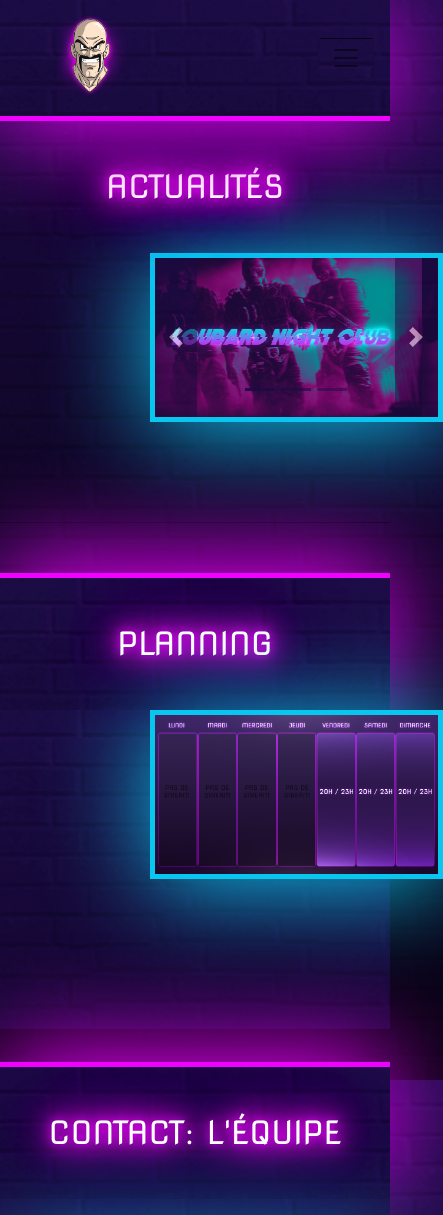
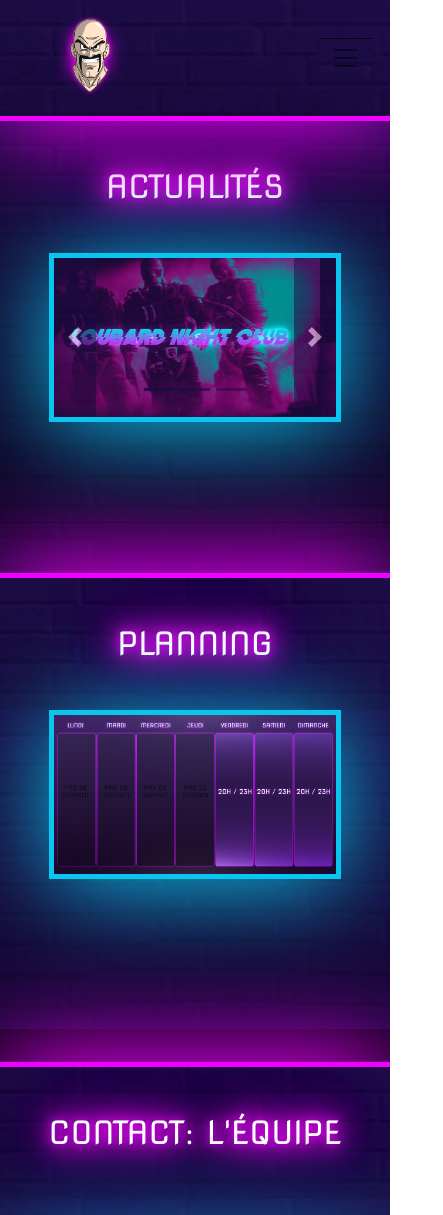
Before and after one commit to Eddyantunes/loubard-night-club, an Angular app: page / in a window 390 px wide. Shown: the top 1215 px of the page, 443 px wide, since content can reach past the window. Built offline with nearby package versions, Linux system fonts and the light colour scheme.

Commit message:
responsivité ok3

```diff
--- a/src/app/carousel/carousel.component.html
+++ b/src/app/carousel/carousel.component.html
@@ -1,7 +1,7 @@
 <div id="actualités" class="title">
   <p>Actualités</p>
 </div>
-<div class="bd-example panneaux">
+<div class="d-flex justify-content-center panneaux">
   <div id="carouselExampleCaptions" class="carousel slide" data-ride="carousel">
     <ol class="carousel-indicators">
       <li data-target="#carouselExampleCaptions" data-slide-to="0" class="active"></li>
@@ -10,13 +10,13 @@
     </ol>
     <div class="carousel-inner">
       <div class="carousel-item active">
-        <img src="./../../assets/carousel.png" class="d-block w-100" alt="...">
+        <img src="./../../assets/carousel.png" alt="...">
       </div>
       <div class="carousel-item">
-        <img src="./../../assets/carousel.png" class="d-block w-100" alt="...">
+        <img src="./../../assets/carousel.png" alt="...">
       </div>
       <div class="carousel-item">
-        <img src="./../../assets/carousel.png" class="d-block w-100" alt="...">
+        <img src="./../../assets/carousel.png" alt="...">
       </div>
     </div>
     <a class="carousel-control-prev" href="#carouselExampleCaptions" role="button" data-slide="prev">
--- a/src/app/carousel/carousel.component.scss
+++ b/src/app/carousel/carousel.component.scss
@@ -1,13 +1,14 @@
 .panneaux {
-    width: 75%;
     margin-top: 50px;
     margin-bottom: 100px;
-    margin-left: 150px;
-    margin-right: 50px;
+    background: transparent;
+};
+.carousel {
     border: 5px solid #09c6ee;
     box-shadow: 0px 7px 100px #09c6ee;
-};
 
+    width: 75%;
+}
 .carousel-item {
     background: transparent;
 };
@@ -47,3 +48,7 @@
 .title:hover {
     color: #f000ff !important;
 };
+
+img {
+    width: 100%;
+}
--- a/src/app/planning/planning.component.scss
+++ b/src/app/planning/planning.component.scss
@@ -24,11 +24,15 @@
 
 img {
     width: 75%;
-    margin-left: 150px;
     border: 5px solid #09c6ee;
     margin-bottom: 150px;
     box-shadow: 0px 7px 100px #09c6ee;
 };
+
+.planning {
+    display: flex;
+    justify-content: center;
+}
 
 p {
     margin-bottom: 0px;
```
